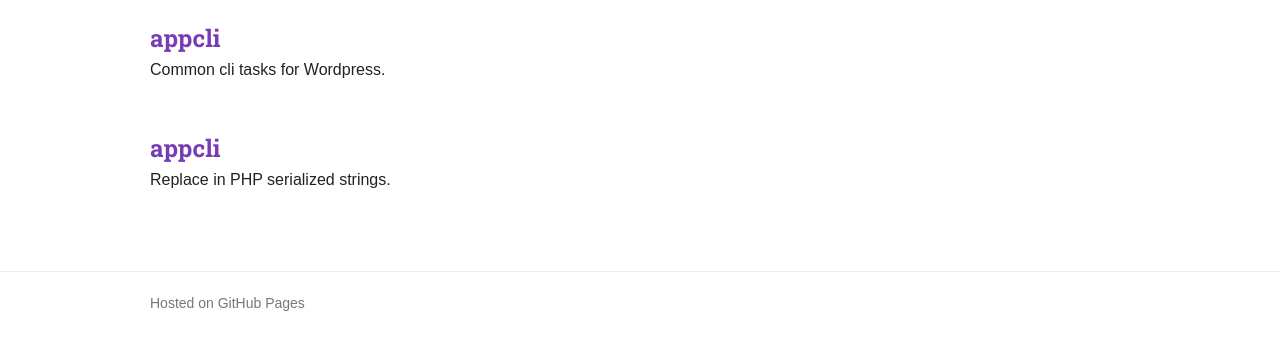
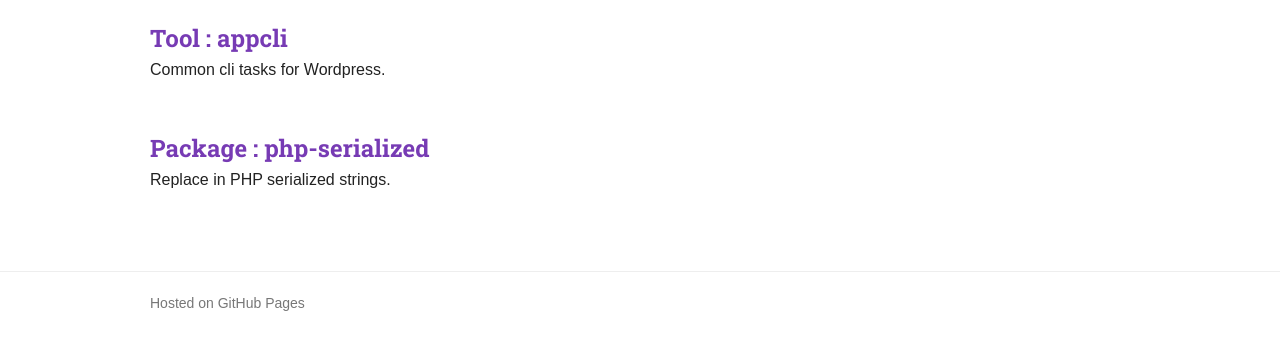
Before and after one commit to tequilarapido/tequilarapido.github.io, a website: page index.html in a window 1280 px wide. Shown: the part 351-700 px from the top of the page. Drawn offline with Linux system fonts and the light colour scheme.

Commit message:
Updated project names

```diff
--- a/index.html
+++ b/index.html
@@ -52,7 +52,7 @@
 
                         <li class="public source">
                             <h3 class="repolist-name">
-                                <a href="https://github.com/tequilarapido/appcli/">appcli</a>
+                                <a href="https://github.com/tequilarapido/appcli/">Tool : appcli</a>
                             </h3>
                             <div class="body">
                                 <p class="description">Common cli tasks for Wordpress.</p
@@ -61,7 +61,7 @@
 
                         <li class="public source">
                             <h3 class="repolist-name">
-                                <a href="https://github.com/tequilarapido/php-serialized">appcli</a>
+                                <a href="https://github.com/tequilarapido/php-serialized">Package : php-serialized</a>
                             </h3>
                             <div class="body">
                                 <p class="description">Replace in PHP serialized strings.</p
```
